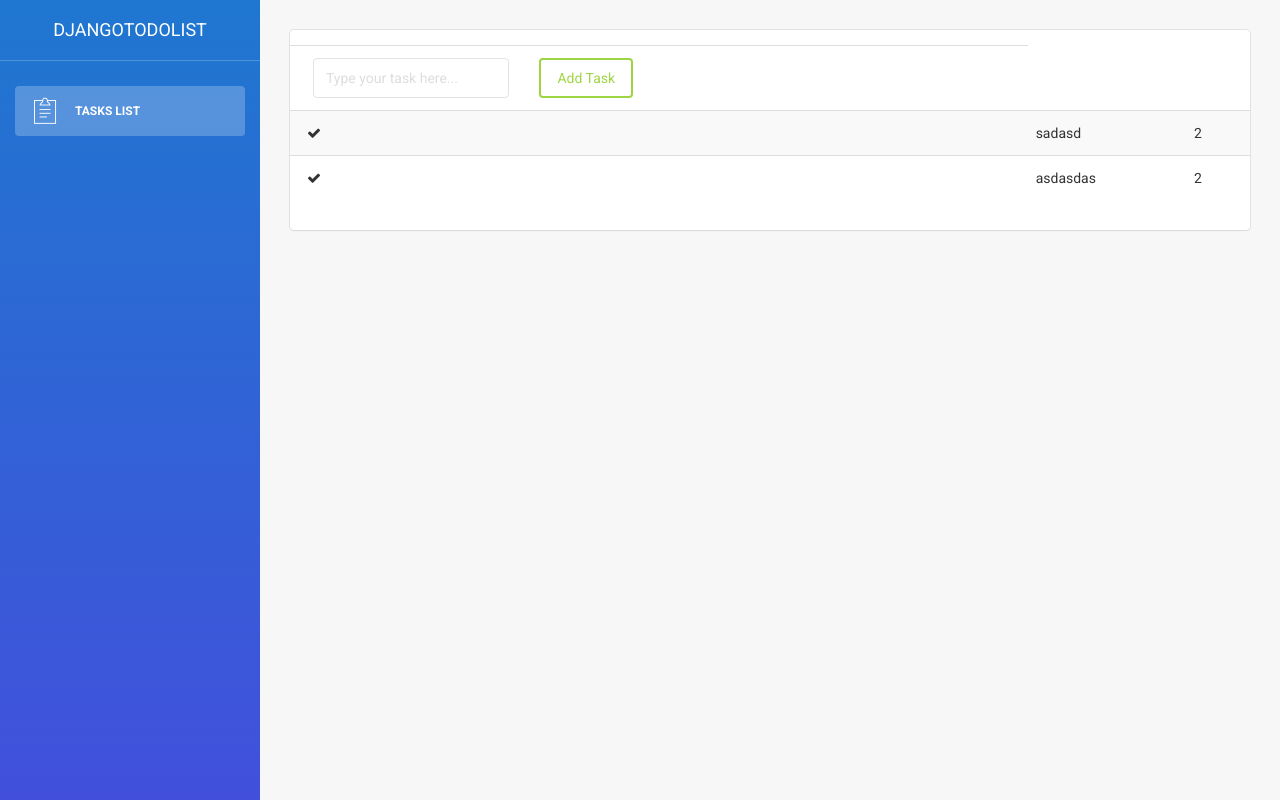
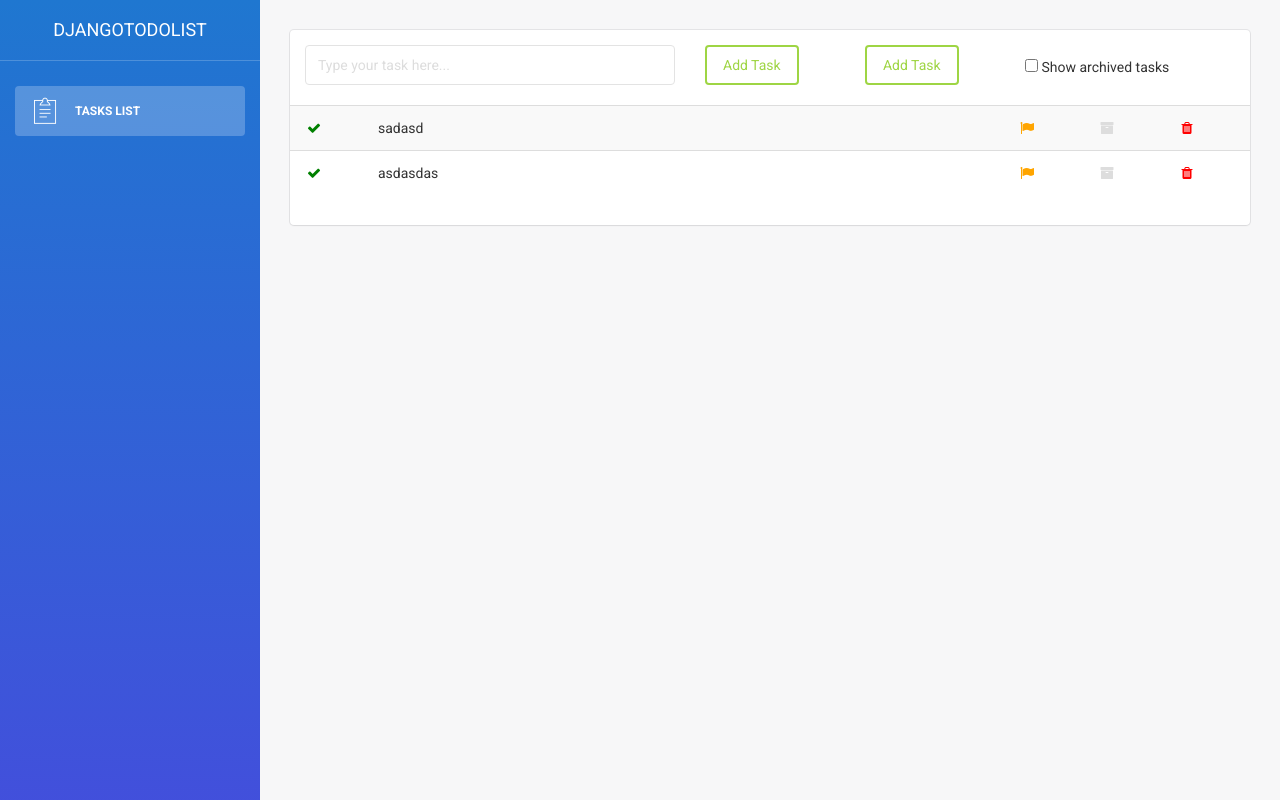
Before and after one commit to lucasvieiramay/todolist, a Django app: page / in a window 1280 px wide. Run offline with Django 3.2, Linux system fonts and the light colour scheme; data comes from the database, SQL or seed files in the repository; both versions use the stored data as it was after the commit; some libraries are stand-ins or nearby versions.

Commit message:
a lot of frontend stuffs and only accepting post request

```diff
--- a/todolist/tasks/models.py
+++ b/todolist/tasks/models.py
@@ -36,7 +36,7 @@ class Tasks(BaseModel):
         default=None, null=True, blank=True)
     # To make it easier to understand and maintain I always use enums!
     label = models.PositiveSmallIntegerField(
-        null=True, choices=LABEL_CHOICES, default=MEDIUM)
+        default=MEDIUM, choices=LABEL_CHOICES)
     # This will work like a SoftDelete
     archived = models.BooleanField(default=False)
 
--- a/todolist/tasks/views.py
+++ b/todolist/tasks/views.py
@@ -1,5 +1,6 @@
 from django.shortcuts import render
 from django.shortcuts import redirect
+from django.http import HttpResponse
 from django.views.decorators.csrf import csrf_exempt
 
 from tasks.models import Tasks
@@ -7,8 +8,15 @@ from tasks.models import Tasks
 
 @csrf_exempt
 def list_tasks(request):
-    all_tasks = Tasks.objects.filter(
-        completed=False, archived=False).order_by('label')
+    show_archived = request.GET.get('showArchived', False)
+
+    if show_archived:
+        all_tasks = Tasks.objects.filter(
+            completed=False).order_by('label')
+    else:
+        all_tasks = Tasks.objects.filter(
+            completed=False, archived=show_archived).order_by('label')
+
     data_to_render = {
         'tasks': all_tasks,
     }
@@ -19,34 +27,59 @@ def list_tasks(request):
 
 @csrf_exempt
 def create_tasks(request):
-    if request.POST:
-        title = request.POST.get('title')
-        label = request.POST.get('label')
-        Tasks.objects.create(
-            title=title, label=label,
-        )
-        return redirect('/')
+    if not request.POST:
+        return HttpResponse(status=403)
 
-    return render(
-        request, 'create-task.html')
+    title = request.POST.get('title')
+    label = request.POST.get('label')
+    Tasks.objects.create(
+        title=title, label=label,
+    )
+    return redirect('home')
 
 
 @csrf_exempt
 def update_task(request):
-    if request.POST:
-        task_id = request.POST.get('task_id')
-        title = request.POST.get('title')
-        Tasks.objects.filter(pk=task_id).update(
-            title=title
-        )
-        return redirect('/')
+    if not request.POST:
+        return HttpResponse(status=403)
+
+    task_id = request.POST.get('task_id')
+    title = request.POST.get('title')
+    Tasks.objects.filter(pk=task_id).update(
+        title=title
+    )
+    return HttpResponse()
 
 
 @csrf_exempt
 def complete_task(request):
-    if request.POST:
-        task_id = request.POST.get('task_id')
-        Tasks.objects.filter(pk=task_id).update(
-            completed=True
-        )
-        return redirect('/')
+    if not request.POST:
+        return HttpResponse(status=403)
+
+    task_id = request.POST.get('task_id')
+    Tasks.objects.filter(pk=task_id).update(
+        completed=True
+    )
+    return HttpResponse()
+
+
+@csrf_exempt
+def delete_task(request):
+    if not request.POST:
+        return HttpResponse(status=403)
+
+    task_id = request.POST.get('task_id')
+    Tasks.objects.filter(pk=task_id).delete()
+    return HttpResponse()
+
+
+@csrf_exempt
+def archive_task(request):
+    if not request.POST:
+        return HttpResponse(status=403)
+
+    task_id = request.POST.get('task_id')
+    Tasks.objects.filter(pk=task_id).update(
+        archived=True
+    )
+    return HttpResponse()
--- a/todolist/templates/tasks.html
+++ b/todolist/templates/tasks.html
@@ -64,29 +64,70 @@
                         <div class="card">
                             <div class="content table-responsive table-full-width">
                                 <table class="table table-hover table-striped">
-                                    <form method="POST" action="/create/" onsubmit="validTask()">
+                                    <form method="POST" action="/create/" onsubmit="return validTask()">
                                         <thead>
                                             <tr>
-                                                <td>
-                                                    <div style="float:left;">
-                                                        <div class="col-md-8">
-                                                            <input class="form-control" maxlength="255" type="text" name="title" id="title" placeholder="Type your task here...">
-                                                        </div>
-                                                        <div class="col-md-4">
-                                                            <button class="btn btn-success" type="submit">Add Task</button>
-                                                        </div>
-                                                    </div>
-                                                </td>
+                                                <div class="col-md-5">
+                                                    <input class="form-control" maxlength="255" type="text" name="title" id="title" placeholder="Type your task here...">
+                                                </div>
+                                                <div class="col-md-2">
+                                                    <button class="btn btn-success" type="submit">Add Task</button>
+                                                </div>
+                                                <div class="col-md-2">
+                                                    <button class="btn btn-success" type="submit">Add Task</button>
+                                                </div>
+                                                <div class="col-md-3" style="margin-top:10px;">
+                                                    <input
+                                                        onclick="showArchivedTasks()"
+                                                        type="checkbox"
+                                                        name="show_archived"
+                                                        id="show_archived">
+                                                            Show archived tasks
+                                                    </input>
+                                                </div>
                                             </tr>
+                                            <br/>
+                                            <br/>
+                                            <br/>
                                         </thead>
                                     </form>
                                     <tbody>
                                         {% if tasks %}
                                             {% for task in tasks %}
                                                 <tr>
-                                                    <td onclick="completeTask({{task.pk}})"><i class="fa fa-check" aria-hidden="true"></i></td>
-                                                    <td>{{task.title}}</td>
-                                                    <td>{{task.label}}</td>
+                                                    <td class="col-md-1" onclick="completeTask({{task.pk}})" data-toggle="tooltip" title="Mark as Done">
+                                                        <div style="cursor:pointer;">
+                                                            <i style="color: green;" class="fa fa-check" aria-hidden="true"></i>
+                                                        </div>
+                                                    </td>
+                                                    <td class="col-md-8" data-toggle="tooltip" title="Title">{{task.title}}</td>
+                                                    {% if task.label == 1 %}
+                                                        <td class="col-md-1" data-toggle="tooltip" title="Priority">
+                                                            <i style="color: red;" class="fa fa-flag" aria-hidden="true"></i>
+                                                        </td>
+                                                    {% elif task.label == 2 %}
+                                                        <td class="col-md-1" data-toggle="tooltip" title="Priority">
+                                                            <i style="color: orange;" class="fa fa-flag" aria-hidden="true"></i>
+                                                        </td>
+                                                    {% else %}
+                                                        <td class="col-md-1" data-toggle="tooltip" title="Priority">
+                                                            <i style="color: green;" class="fa fa-flag" aria-hidden="true"></i>
+                                                        </td>
+                                                    {% endif %}
+                                                    <td class="col-md-1" onclick="archiveTask({{task.pk}})" data-toggle="tooltip" title="Archive">
+                                                        <div style="cursor:pointer;">
+                                                            {% if task.archived %}
+                                                                <i style="color: orange;" class="fa fa-archive" aria-hidden="true"></i>
+                                                            {% else %}
+                                                                <i style="color: #dddddd;" class="fa fa-archive" aria-hidden="true"></i>
+                                                            {% endif %}
+                                                        </div>
+                                                    </td>
+                                                    <td class="col-md-1" onclick="deleteTask({{task.pk}})" data-toggle="tooltip" title="Delete">
+                                                        <div style="cursor:pointer;">
+                                                            <i style="color: red;" class="fa fa-trash" aria-hidden="true"></i>
+                                                        </div>
+                                                    </td>
                                                 </tr>
                                             {% endfor %}
                                         {% else %}
@@ -135,9 +176,22 @@
         }
 
         function completeTask(taskId){
-            // Send a POST with the taskId to the backend to mark the task as completed
             $.post(
                 "/complete-task/",
+                {
+                    task_id: taskId
+                },
+                function(data) {
+                    // Hard reload
+                    // TODO: Make a Soft reload here
+                    location.reload();
+                }
+            );
+        }
+
+        function deleteTask(taskId){
+            $.post(
+                "/delete-task/",
                 {
                 task_id: taskId},
                 function(data) {
@@ -147,5 +201,21 @@
                 }
             );
         }
+
+        function archiveTask(taskId){
+            $.post(
+                "/archive-task/",
+                {
+                task_id: taskId},
+                function(data) {
+                    window.location.replace("/");
+                }
+            );
+        }
+
+        function showArchivedTasks(){
+            window.location.replace("/?showArchived=True");
+        }
+
     </script>
 </html>
--- a/todolist/todolist/urls.py
+++ b/todolist/todolist/urls.py
@@ -21,6 +21,8 @@ urlpatterns = [
     url(r'^admin/', admin.site.urls),
     url(r'^$', views.list_tasks, name='home'),
     url(r'^create/', views.create_tasks, name='create_task'),
-    url(r'^update/', views.update_task, name='update_task'),
+    url(r'^update-task/', views.update_task, name='update_task'),
     url(r'^complete-task/', views.complete_task, name='complete_task'),
+    url(r'^delete-task/', views.delete_task, name='delete_task'),
+    url(r'^archive-task/', views.archive_task, name='archive_task'),
 ]
```
Also changed, not shown: todolist/db.sqlite3, todolist/tasks/migrations/0003_auto_20170927_2313.py (added).
